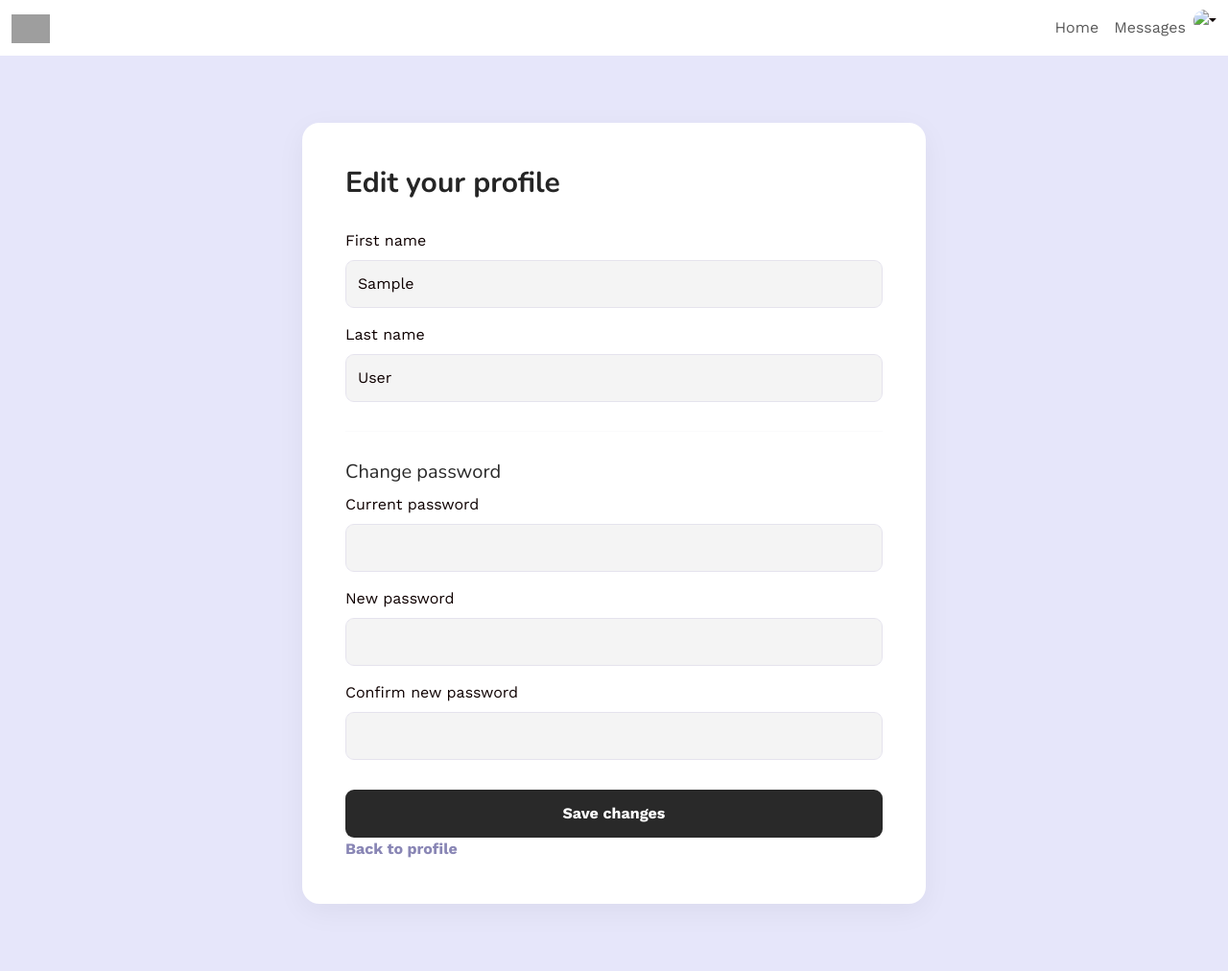
After one commit to zviroxx/WEAR-WISE, a Rails app: page /profile/edit in a window 1280 px wide. The commit adds this page. Shown: the whole page at 96% size. Run offline with Rails 7, Linux system fonts and the light colour scheme; the visitor is signed in with stand-in values (Sample User, id 1); style sheets or scripts are compiled from the project's sources; some libraries are stand-ins or nearby versions; grey boxes are pictures that could not be loaded.

Commit message:
done with user can access their details

```diff
--- a/app/assets/stylesheets/application.scss
+++ b/app/assets/stylesheets/application.scss
@@ -43,3 +43,94 @@
 body {
   background-color: lavender;
 }
+
+/* PROFILE PAGE */
+
+body:has(.profile-page),
+body:has(.edit-profile-page) {
+  background-color: lavender;
+}
+
+.profile-page,
+.edit-profile-page {
+  max-width: 650px;
+  margin: 70px auto;
+  padding: 45px;
+  background-color: #ffffff;
+  border-radius: 18px;
+  box-shadow: 0 8px 30px rgba(0, 0, 0, 0.05);
+}
+
+.profile-page h2,
+.edit-profile-page h2 {
+  font-size: 30px;
+  font-weight: 700;
+  color: #252525;
+  margin-bottom: 30px;
+}
+
+.profile-page p {
+  padding: 15px 0;
+  border-bottom: 1px solid #eeeef3;
+  color: #555;
+  font-size: 15px;
+}
+
+.profile-page strong {
+  color: #292929;
+}
+
+.edit-profile-page h3 {
+  font-size: 20px;
+  margin: 30px 0 10px;
+  color: #292929;
+}
+
+.edit-profile-page .form-control {
+  border: 1px solid #e5e3ed;
+  border-radius: 9px;
+  padding: 12px;
+  box-shadow: none;
+}
+
+.edit-profile-page .form-control:focus {
+  border-color: #aaa5dc;
+  box-shadow: 0 0 0 3px rgba(170, 165, 220, 0.15);
+}
+
+.edit-profile-page hr {
+  margin: 30px 0;
+  border-color: #eeeef3;
+}
+
+.profile-page a,
+.edit-profile-page a {
+  color: #8986b5;
+  text-decoration: none;
+  font-weight: 600;
+}
+
+.profile-page a:hover,
+.edit-profile-page a:hover {
+  color: #65618f;
+}
+
+.profile-page a:not(:hover) {
+  transition: color 0.2s ease;
+}
+
+.edit-profile-page .btn {
+  width: 100%;
+  padding: 13px;
+  margin-top: 15px;
+  background-color: #292929;
+  color: white;
+  border: none;
+  border-radius: 9px;
+  font-weight: 600;
+  transition: background-color 0.2s ease;
+}
+
+.edit-profile-page .btn:hover {
+  background-color: lavender;
+}
--- a/app/controllers/pages_controller.rb
+++ b/app/controllers/pages_controller.rb
@@ -1,4 +1,27 @@
 class PagesController < ApplicationController
   def home
   end
+
+  def profile
+    @user = current_user
+  end
+
+  def edit_profile
+    @user = current_user
+  end
+
+  def update_profile
+    @user = current_user
+    if @user.update_with_password(profile_params)
+      bypass_sign_in(@user)
+      redirect_to profile_path, notice: "Profile updated successfully!"
+    else
+      render :edit_profile, status: :unprocessable_entity
+    end
+  end
+
+  private
+  def profile_params
+    params.require(:user).permit(:first_name, :last_name, :email, :password, :current_password, :password_confirmation)
+  end
 end
--- /dev/null
+++ b/app/views/pages/edit_profile.html.erb
@@ -0,0 +1,30 @@
+<div class="edit-profile-page">
+  <h2>Edit your profile</h2>
+  <%= simple_form_for @user, url: profile_path, method: :patch do |f| %>
+    <%= f.error_notification %>
+    <div class="form-inputs">
+      <%= f.input :first_name, label: "First name" %>
+      <%= f.input :last_name, label: "Last name" %>
+      <hr>
+      <h3>Change password</h3>
+      <%= f.input :current_password,
+                  label: "Current password",
+                  required: false,
+                  input_html: { autocomplete: "current-password" } %>
+
+      <%= f.input :password,
+                  label: "New password",
+                  required: false,
+                  input_html: { autocomplete: "new-password" } %>
+
+      <%= f.input :password_confirmation,
+                  label: "Confirm new password",
+                  required: false,
+                  input_html: { autocomplete: "new-password" } %>
+    </div>
+    <div class="form-actions">
+      <%= f.button :submit, "Save changes" %>
+    </div>
+  <% end %>
+  <%= link_to "Back to profile", profile_path %>
+</div>
--- a/config/routes.rb
+++ b/config/routes.rb
@@ -13,4 +13,7 @@ Rails.application.routes.draw do
 
   # Defines the root path route ("/")
   # root "posts#index"
+  get "profile", to: "pages#profile"
+  get "profile/edit", to: "pages#edit_profile", as: :edit_profile
+  patch "profile", to: "pages#update_profile"
 end
```
Also changed, not shown: app/views/pages/profile.html.erb (added, +7 -0 lines).
